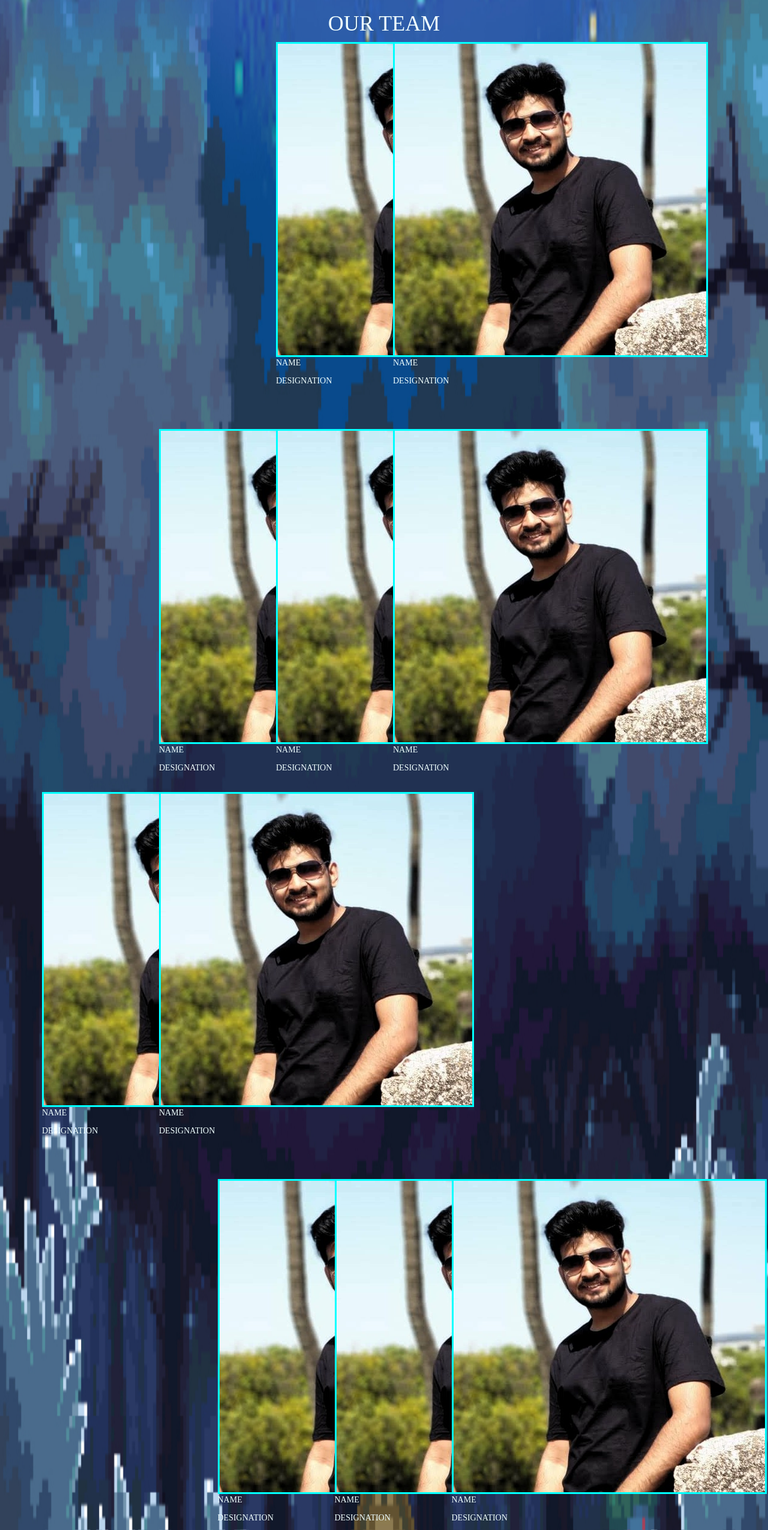
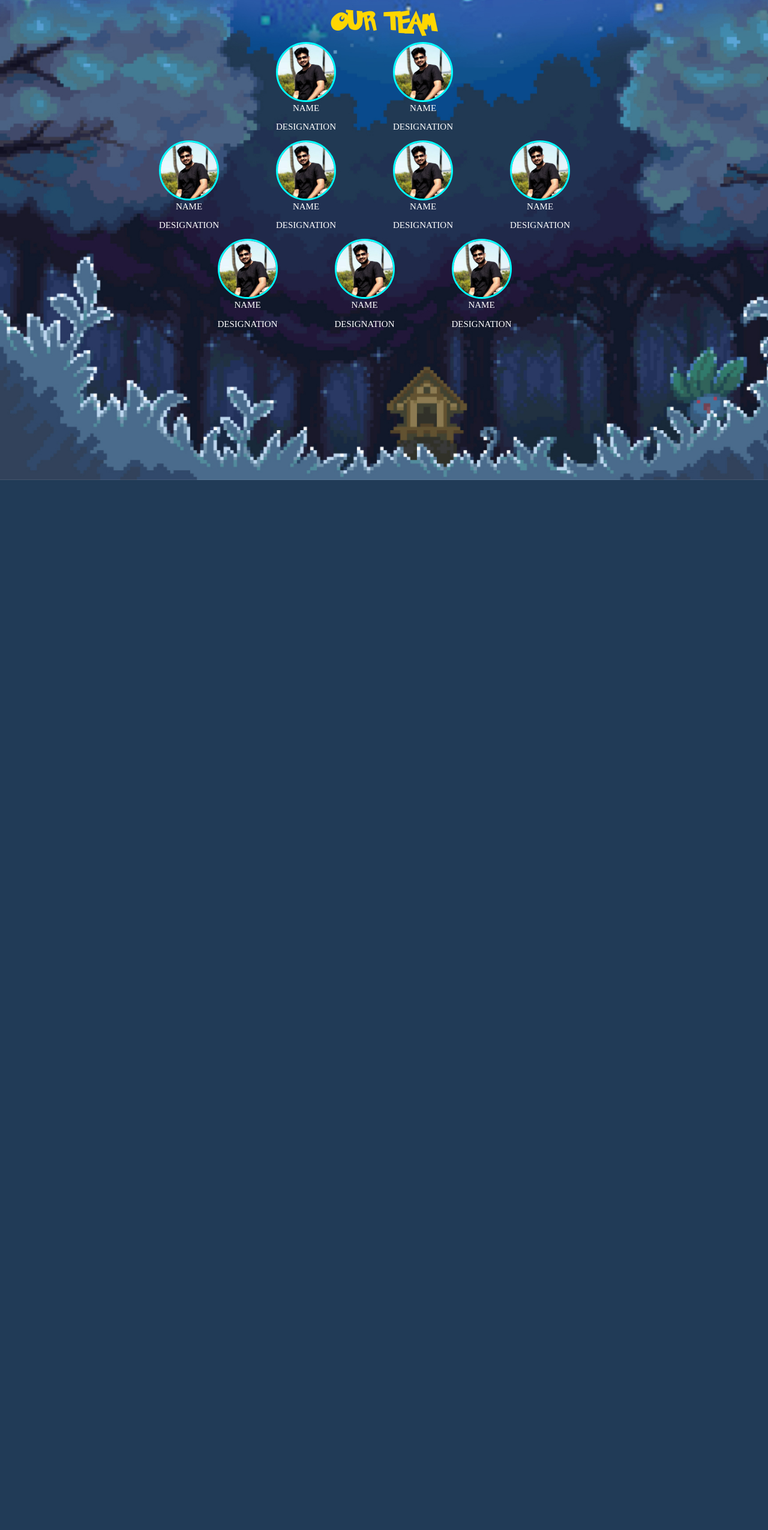
Before and after one commit to mdoshi2612/Sarcasm-final, a Django app: page /ourteam in a window 1280 px wide. Shown: the whole page at 60% size. After the commit the page ends 800 px from the top, so only its background shows below. Run offline with Django 3.2, Linux system fonts and the light colour scheme; some libraries are stand-ins or nearby versions.

Commit message:
Update ourteam.css

```diff
--- a/users/static/css/ourteam.css
+++ b/users/static/css/ourteam.css
@@ -2,110 +2,101 @@
     font-family: Pokemon;
     src: url('../fonts/pokemonsolid.woff');
 }
-header{
-font-family: Pokemon;
-    src: url('../fonts/pokemonsolid.woff');
-    color: yellow;
+@import url('https://fonts.googleapis.com/css?family=Raleway');
+* {
+    font-family: Raleway;
 }
-body{
-    padding: 0;
-    margin: 0;
-    background-size: 100% 120%;
-    background-image: url("../images/laptop_background.jpg");
-    position: relative;
-    font-family: 'Amatic SC';
-    display: flex;
+
+* {
+    font-size: 15px;
+}
+
+body {
+    background: url("../images/laptop_background.jpg") no-repeat fixed;
+    color: white;
+    background-size: cover;
     align-items: center;
-    overflow: hidden;
     display: flex;
     justify-content: center;
-    align-items: center;
     flex-direction: column;
-    color: azure;
 }
-
-.team-area {
-    display: flex;
-    justify-content: space-around;
-    width: 70vw;
-}
-.team-area .team-member {
+.main-heading{
+    font-family: Pokemon;
+    font-style: normal;
+    font-weight: normal;
+    font-size: 10px;
+    line-height: 140px;
+    width: 100%;
+    margin: auto;
     text-align: center;
+    /* identical to box height */
+    color: #FFD600;
 }
 
 
-.team-area .team-member .thumb {
+
+.container  {
+    text-align: center;
+    font-size: 15px;
+    align-items: center;
+}
+
+.thumb {
     width: 100px;
     height: 100px;
 }
 
-.team-area .team-member .thumb img {
+.thumb img {
     width: 100%;
     border-radius: 50%;
 }
 
+img {
+   border: 3px solid aqua;
+}
 
-.team-1 {
+@media only screen and (min-width: 768px){
+
+    .laptop{
+        display: none;
+    }
+}
+
+@media only screen and (max-width:992px) {
+    .mobile{
+        display: none;
+    }
+    .body{
+    background: url("../images/mobile_background.jpg") no-repeat fixed;
+    color: white;
+    background-size: cover;
+    align-items: center;
     display: flex;
-    justify-content: space-around;
-    width: 30vw;
+    justify-content: center;
+    flex-direction: column;
+    }
+
+    .thumb {
+    width: 40px;
+    height: 40px;
+    }
+
+    .main-heading{
+        font-size: 2rem;
+    }
+    * {
+        font-size: 7px;
+        text-align: center;
+    };
+
+    img {
+    border: 2px solid black;
 }
-.team-1 .team-member {
-    text-align: center;
+
+    .thumb {
+    width: 40px;
+    height: 40px;
 }
 
 
-.team-1 .team-member .thumb {
-    width: 100px;
-    height: 100px;
-    border-image-width: 10px;
 }
-
-.team-1 .team-member .thumb img {
-    width: 100%;
-    border-radius: 50%;
-
-
-}
-
-
-.team-3 {
-    display: flex;
-    justify-content: space-around;
-    width: 10vw;
-}
-.team-3 .team-member {
-    text-align: center;
-}
-
-
-.team-3 .team-member .thumb {
-    width: 100px;
-    height: 100px;
-    border-image-width: 10px;
-}
-
-.team-3 .team-member .thumb img {
-    width: 100%;
-    border-radius: 50%;
-
-
-}
-
-
-img {
-   border:3px solid aqua;
-}
-
-@media only screen and (max-width:600px) {
-    .laptop{
-        display: none;
-    }
-    .body{
-        background-repeat: no-repeat;
-        background-image: url('../t.png') !important;
-        background-size: 100% 490px;
-        background-color: black;
-    }
-
-}
```
